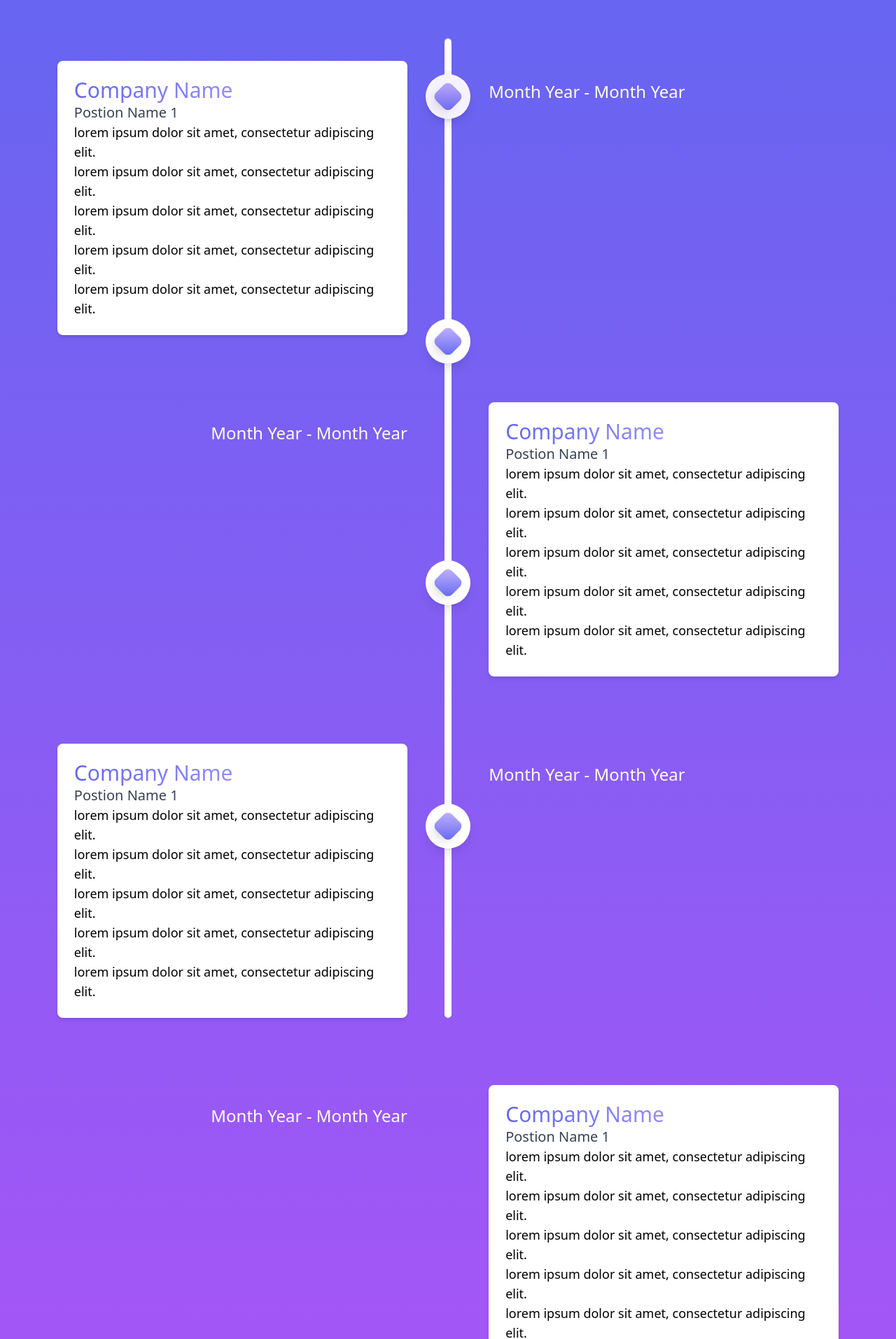
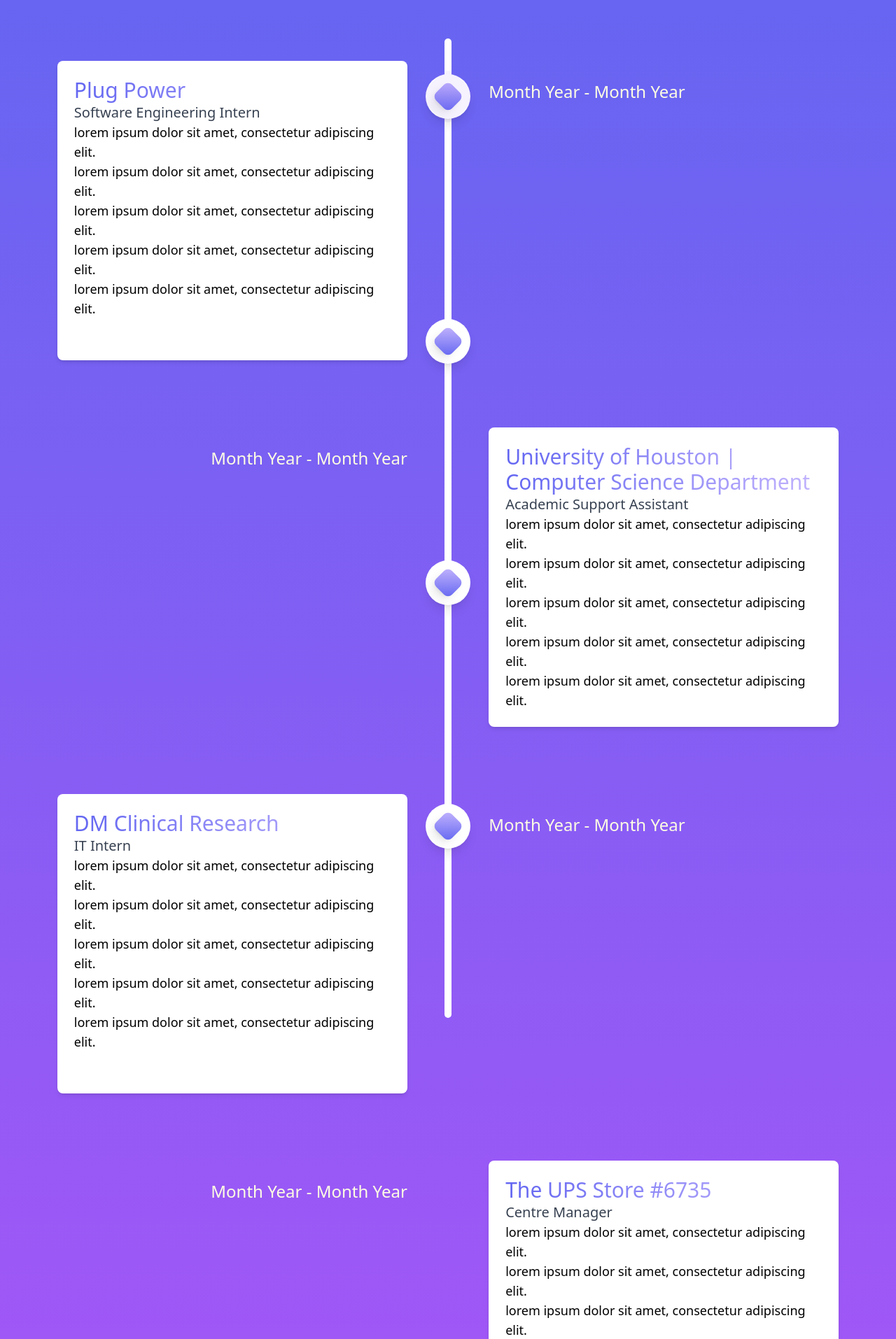
Before and after one commit to WahabJI/my-project, a Next.js app: page / in a window 1280 px wide. Shown: the part 1733-3647 px from the top of the page at 70% size. Built offline with nearby package versions, Linux system fonts and the light colour scheme.

Commit message:
added company and title names to experience main page

```diff
--- a/components/sections/ExperienceSection.tsx
+++ b/components/sections/ExperienceSection.tsx
@@ -17,8 +17,8 @@
                 <div className={`bg-white w-[500px] min-h-44 rounded-lg shadow-md p-6 transform transition-all duration-500 ${!props.isVisible2 ? '-translate-x-full opacity-0' : 'translate-x-0 opacity-100'} ${props.isVisible2? 'delay-100' : ''} `}>
                   {/* Content goes here */}
 
-                  <h1 className="text-3xl bg-gradient-to-r from-indigo-500 to-violet-300 bg-clip-text text-transparent">Company Name</h1>
-                  <h2 className="text-gray-700 text-xl">Postion Name 1</h2>
+                  <h1 className="text-3xl bg-gradient-to-r from-indigo-500 to-violet-300 bg-clip-text text-transparent">Plug Power</h1>
+                  <h2 className="text-gray-700 text-xl">Software Engineering Intern</h2>
                   <ul className="text-lg">
                     <li className="">lorem ipsum dolor sit amet, consectetur adipiscing elit. </li>
                     <li className="">lorem ipsum dolor sit amet, consectetur adipiscing elit. </li>
@@ -60,8 +60,8 @@
               <div className="col-span-5 mt-24 flex justify-start">
                 <div className={`bg-white w-[500px] min-h-44 rounded-lg shadow-md p-6 transform transition-all duration-500 ${!props.isVisible2 ? ' translate-x-full opacity-0' : 'translate-x-0 opacity-100'} ${props.isVisible2? 'delay-300' : ''} `}>
                   {/* Content goes here */}
-                  <h1 className="text-3xl bg-gradient-to-r from-indigo-500 to-violet-300 bg-clip-text text-transparent">Company Name</h1>
-                  <h2 className="text-gray-700 text-xl">Postion Name 1</h2>
+                  <h1 className="text-3xl bg-gradient-to-r from-indigo-500 to-violet-300 bg-clip-text text-transparent">University of Houston | Computer Science Department</h1>
+                  <h2 className="text-gray-700 text-xl">Academic Support Assistant</h2>
                   <ul className="text-lg">
                     <li className="">lorem ipsum dolor sit amet, consectetur adipiscing elit. </li>
                     <li className="">lorem ipsum dolor sit amet, consectetur adipiscing elit. </li>
@@ -80,8 +80,8 @@
               <div className="col-span-5 mt-24 flex justify-end">
                 <div className={`bg-white w-[500px] min-h-44 rounded-lg shadow-md p-6 transform transition-all duration-500 ${!props.isVisible3 ? '-translate-x-full opacity-0' : 'translate-x-0 opacity-100'} ${props.isVisible3? 'delay-300' : ''} `}>
                   {/* Content goes here */}
-                  <h1 className="text-3xl bg-gradient-to-r from-indigo-500 to-violet-300 bg-clip-text text-transparent" ref={props.myElementRef3}>Company Name</h1>
-                  <h2 className="text-gray-700 text-xl">Postion Name 1</h2>
+                  <h1 className="text-3xl bg-gradient-to-r from-indigo-500 to-violet-300 bg-clip-text text-transparent" ref={props.myElementRef3}>DM Clinical Research</h1>
+                  <h2 className="text-gray-700 text-xl">IT Intern</h2>
                   <ul className="text-lg">
                     <li className="">lorem ipsum dolor sit amet, consectetur adipiscing elit. </li>
                     <li className="">lorem ipsum dolor sit amet, consectetur adipiscing elit. </li>
@@ -107,8 +107,8 @@
               <div className="col-span-5 mt-24 flex justify-start">
                 <div className={`bg-white w-[500px] min-h-44 rounded-lg shadow-md p-6 transform transition-all duration-500 ${!props.isVisible3 ? 'translate-x-full opacity-0' : 'translate-x-0 opacity-100'} ${props.isVisible3? 'delay-500' : ''} `}>
                   {/* Content goes here */}
-                  <h1 className="text-3xl bg-gradient-to-r from-indigo-500 to-violet-300 bg-clip-text text-transparent" ref={props.myElementRef3}>Company Name</h1>
-                  <h2 className="text-gray-700 text-xl">Postion Name 1</h2>
+                  <h1 className="text-3xl bg-gradient-to-r from-indigo-500 to-violet-300 bg-clip-text text-transparent" ref={props.myElementRef3}>The UPS Store #6735</h1>
+                  <h2 className="text-gray-700 text-xl">Centre Manager</h2>
                   <ul className="text-lg">
                     <li className="">lorem ipsum dolor sit amet, consectetur adipiscing elit. </li>
                     <li className="">lorem ipsum dolor sit amet, consectetur adipiscing elit. </li>
```
